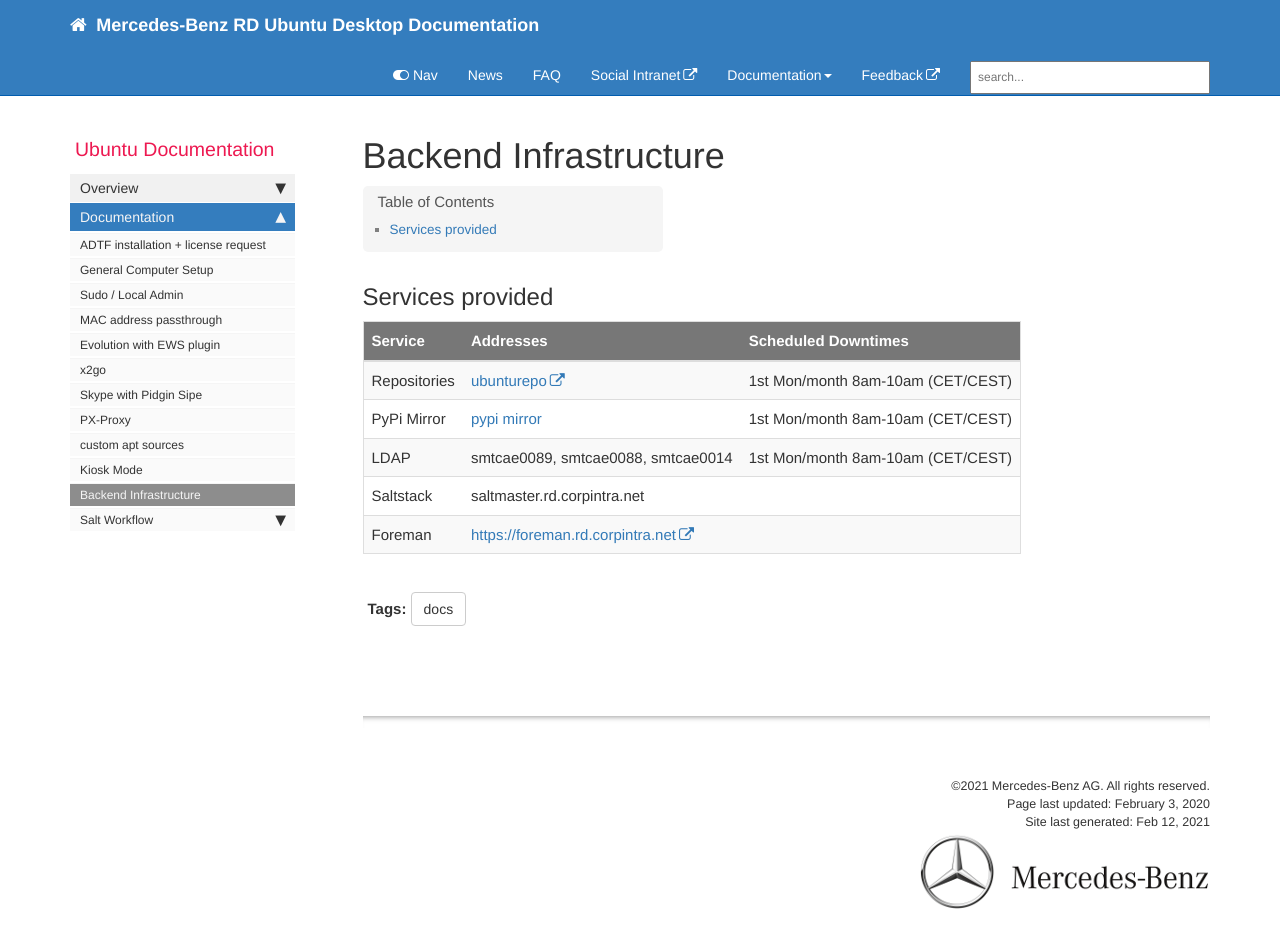
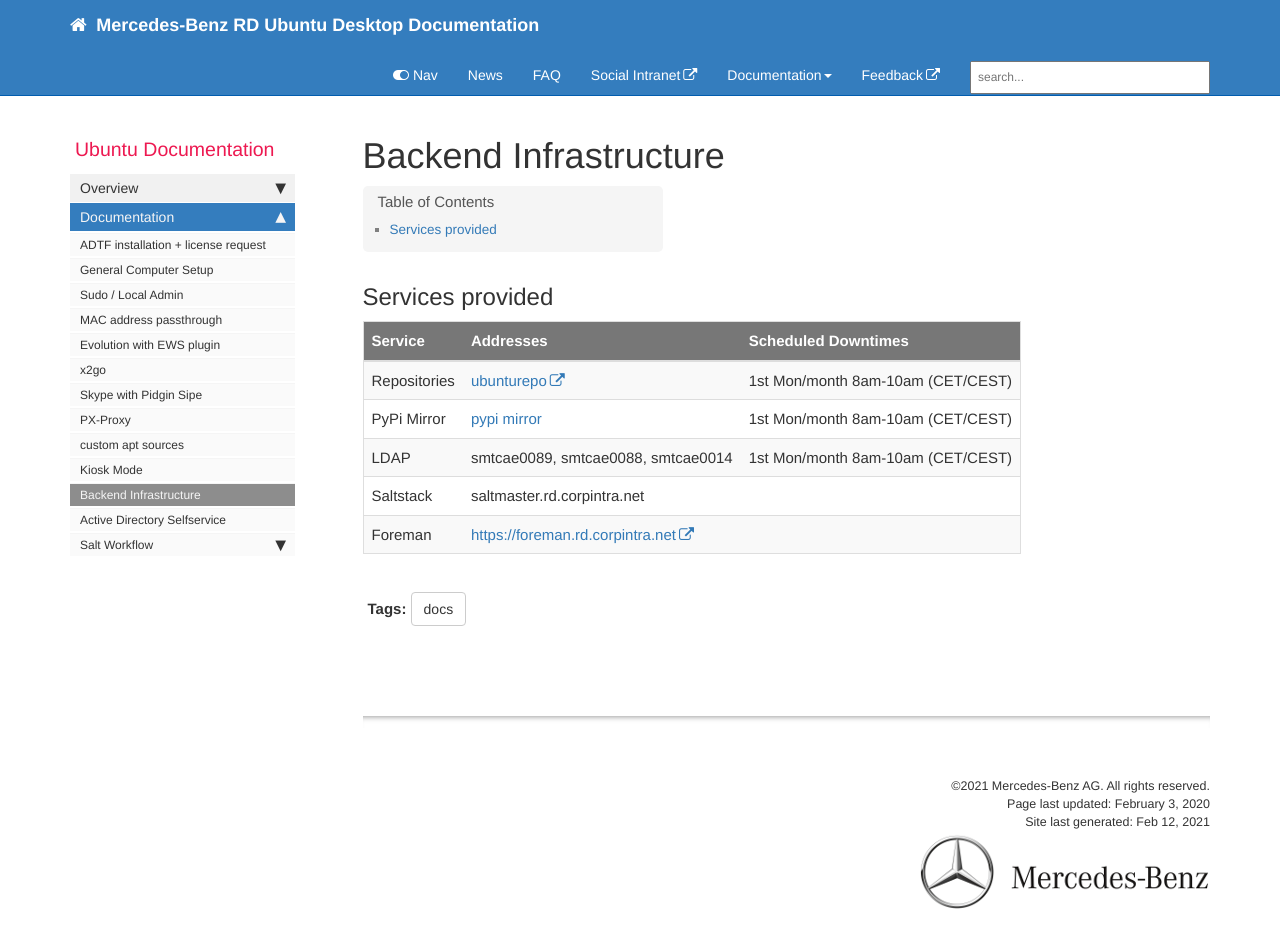
Before and after one commit to RajputPawan/Prometheus, a Jekyll site: the page built from pages/docs/backend_infrastructure.md, in a window 1280 px wide and 972 px high. Shown: the top 948 px of the window. Built offline with Jekyll 4.4.1, drawn with Linux system fonts in a browser that asks for light colours; comment, search, counter and statistics services are not loaded.

Commit message:
add to sidebar

```diff
--- a/_data/sidebars/default_sidebar.yml
+++ b/_data/sidebars/default_sidebar.yml
@@ -89,6 +89,10 @@
       url: /backend_infrastructure.html
       output: web, pdf
 
+    - title: Active Directory Selfservice
+      url: /ad-self-service.html
+      output: web, pdf
+
       subfolders:
       - title: Salt Workflow
         output: web
```
